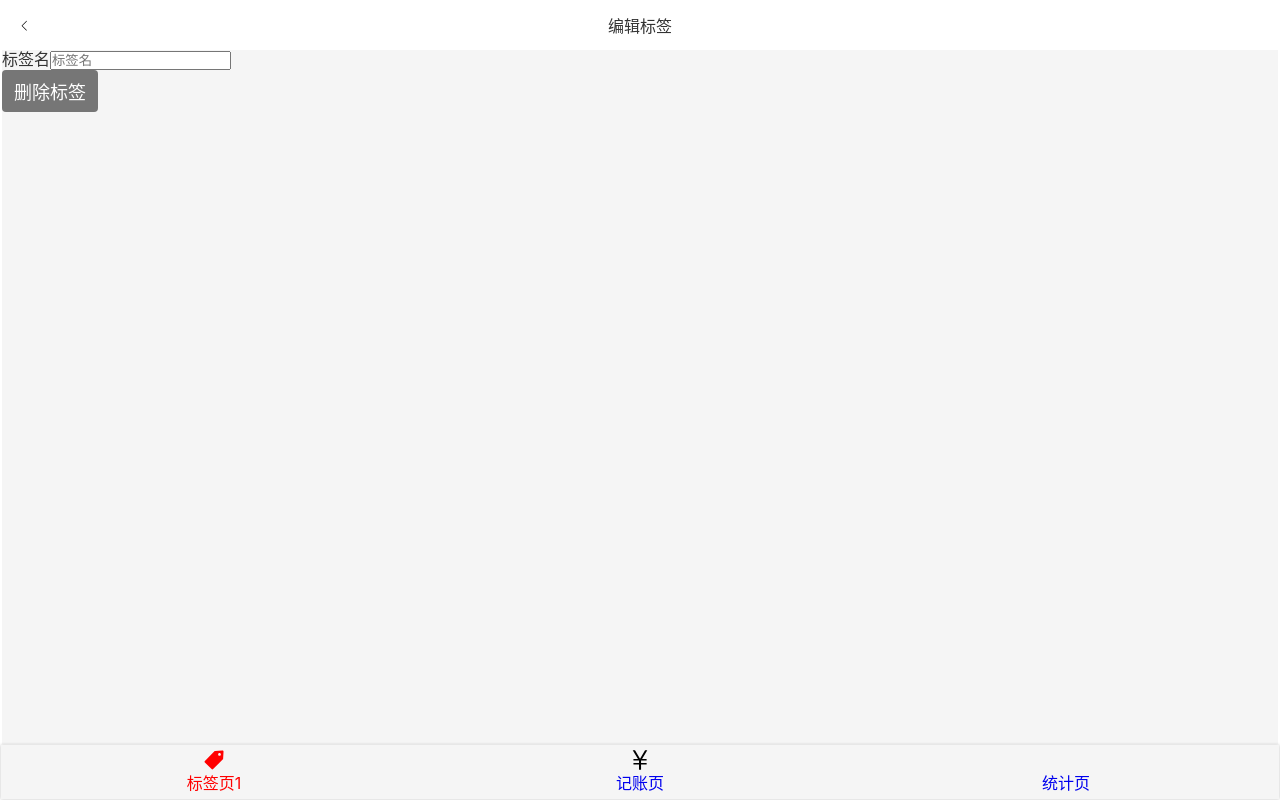
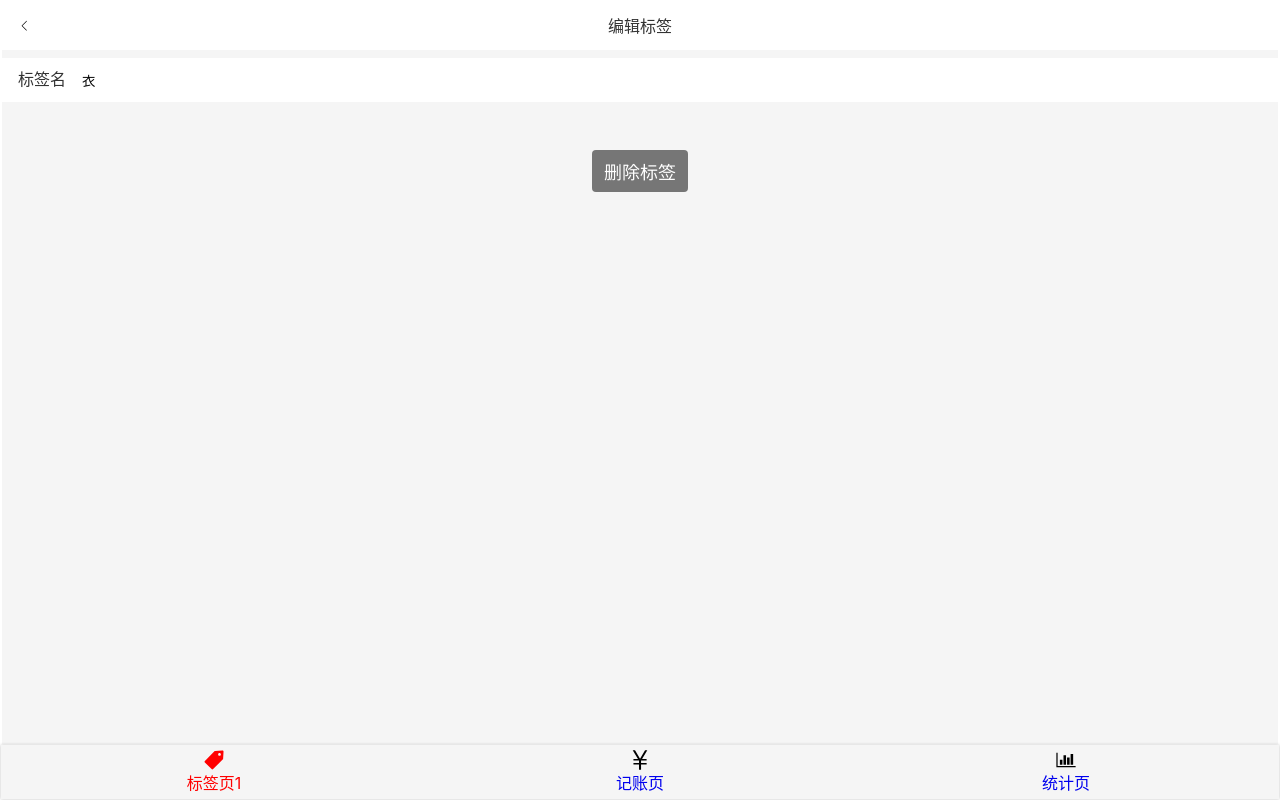
Before and after one commit to maqunchao/accoutMoney, a React app: page /#/tags/1 in a window 1280 px wide. Built offline with nearby package versions, Linux system fonts and the light colour scheme.

Commit message:
tag页面代码提交

```diff
--- /dev/null
+++ b/src/components/Button.tsx
@@ -0,0 +1,12 @@
+import styled from "styled-components";
+
+const Button = styled.button`
+  font-size: 18px;
+  border: none;
+  padding: 8px 12px;
+  background: #767676;
+  border-radius: 4px;
+  color: white;
+`;
+
+export { Button };
--- /dev/null
+++ b/src/components/Center.tsx
@@ -0,0 +1,14 @@
+import styled from "styled-components";
+
+const Center = styled.div`
+  display: flex;
+  flex-direction: column;
+  justify-content: center;
+  align-items: center;
+`;
+
+const Space = styled.div`
+  height: 16px;
+`;
+
+export { Center, Space };
--- /dev/null
+++ b/src/components/Input.tsx
@@ -0,0 +1,41 @@
+import React from "react";
+import styled from "styled-components";
+
+const Label = styled.label`
+  display: flex;
+  align-items: center;
+  > span {
+    margin-right: 16px;
+    white-space: nowrap;
+  }
+  > input {
+    display: block;
+    width: 100%;
+    height: 44px;
+    border: none;
+    background: none;
+  }
+`;
+
+type Props = {
+  label: string;
+} & React.InputHTMLAttributes<HTMLInputElement>;
+
+const Input: React.FC<Props> = (props) => {
+  const { label, ...rest } = props;
+  return (
+    <Label>
+      <span>{props.label}</span>
+      {/* 更改为受控组件后, 析构写法也不需要更改 */}
+      <input {...rest} />
+      {/* <input
+        type="text"
+        placeholder={props.placeholder}
+        defaultValue={props.defaultValue}
+        onBlur={props.onBlur}
+      /> */}
+    </Label>
+  );
+};
+
+export { Input };
--- a/src/components/Nav.tsx
+++ b/src/components/Nav.tsx
@@ -25,10 +25,10 @@ const NavWrapper = styled.nav`
           width: 22px;
           height: 22px;
         }
-        &.selected{
-          color:red;
-          .icon{
-            fill:red;
+        &.selected {
+          color: red;
+          .icon {
+            fill: red;
           }
         }
       }
@@ -43,8 +43,7 @@ const Nav = () => {
         <li>
           <NavLink
             to="/tags"
-            className={({ isActive }) => (isActive ? 'selected' : 'unselected')}
-
+            className={({ isActive }) => (isActive ? "selected" : "unselected")}
           >
             <Icon name="tag" />
             标签页1
@@ -53,7 +52,7 @@ const Nav = () => {
         <li>
           <NavLink
             to="/money"
-            className={({ isActive }) => (isActive ? 'selected' : 'unselected')}
+            className={({ isActive }) => (isActive ? "selected" : "unselected")}
           >
             <Icon name="money" />
             记账页
@@ -62,9 +61,9 @@ const Nav = () => {
         <li>
           <NavLink
             to="/statistics"
-            className={({ isActive }) => (isActive ? 'selected' : 'unselected')}
+            className={({ isActive }) => (isActive ? "selected" : "unselected")}
           >
-            <Icon name="charts" />
+            <Icon name="chart" />
             统计页
           </NavLink>
         </li>
--- a/src/index.scss
+++ b/src/index.scss
@@ -19,8 +19,9 @@ ul, ol{
 a{
     text-decoration: none;  //消除a标签下划线
 }
-button {
-    font-family: inherit;
+button input{
+    // font-family: inherit;
+    font:inherit;
 }
 body{
     font-family: $font-hei;
--- a/src/views/Money/NoteSection.tsx
+++ b/src/views/Money/NoteSection.tsx
@@ -1,11 +1,12 @@
-import React, { useRef, useState } from "react";
+import { Input } from "components/Input";
+import React, { ChangeEventHandler, useRef, useState } from "react";
 import styled from "styled-components";
 
 const Wrapper = styled.section`
   background: #f5f5f5;
-  padding: 10px 16px;
+  padding: 14px 16px;
   font-size: 14px;
-  > label {
+  /* > label {
     display: flex;
     align-items: center;
     > span {
@@ -19,7 +20,7 @@ const Wrapper = styled.section`
       border: none;
       background: none;
     }
-  }
+  } */
 `;
 
 type Props = {
@@ -45,11 +46,22 @@ const NoteSection: React.FC<Props> = (props) => {
     props.onChange(value);
   };
 
+  const onChange: ChangeEventHandler<HTMLInputElement> = (e) => {
+    props.onChange(e.target.value);
+  };
+
   const refInput = useRef<HTMLInputElement>(null);
 
   return (
     <Wrapper>
-      <label>
+      <Input
+        label="备注"
+        type="text"
+        value={note}
+        onChange={onChange}
+        placeholder="请填写备注"
+      />
+      {/* <label>
         <span>备注</span>
         <input
           type="text"
@@ -60,7 +72,7 @@ const NoteSection: React.FC<Props> = (props) => {
           }}
           ref={refInput}
         />
-      </label>
+      </label> */}
     </Wrapper>
   );
 };
--- a/src/views/Tags.tsx
+++ b/src/views/Tags.tsx
@@ -5,6 +5,8 @@ import styled from "styled-components";
 import Icon from "components/Icon";
 import { Link } from "react-router-dom";
 import "../helper.scss";
+import { Button } from "components/Button";
+import { Center, Space } from "components/Center";
 
 const TagList = styled.ol`
   font-size: 16px;
@@ -22,26 +24,6 @@ const TagList = styled.ol`
       align-items: center;
     }
   }
-`;
-
-const Button = styled.button`
-  font-size: 18px;
-  border: none;
-  padding: 8px 12px;
-  background: #767676;
-  border-radius: 4px;
-  color: white;
-`;
-
-const Center = styled.div`
-  display: flex;
-  flex-direction: column;
-  justify-content: center;
-  align-items: center;
-`;
-
-const Space = styled.div`
-  height: 16px;
 `;
 
 function Tags() {
--- a/src/views/tag.tsx
+++ b/src/views/tag.tsx
@@ -4,15 +4,9 @@ import { useParams } from "react-router-dom";
 import Layout from "components/Layout";
 import styled from "styled-components";
 import Icon from "components/Icon";
-
-const Button = styled.button`
-  font-size: 18px;
-  border: none;
-  padding: 8px 12px;
-  background: #767676;
-  border-radius: 4px;
-  color: white;
-`;
+import { Button } from "components/Button";
+import { Input } from "components/Input";
+import { Center, Space } from "components/Center";
 
 const TopBar = styled.header`
   display: flex;
@@ -21,6 +15,11 @@ const TopBar = styled.header`
   line-height: 20px;
   padding: 14px;
   background: white;
+`;
+const InputWrapper = styled.div`
+  background: white;
+  padding: 0 16px;
+  margin-top: 8px;
 `;
 
 type Params = {
@@ -44,15 +43,15 @@ const Tag: React.FC = () => {
         <span>编辑标签</span>
         <Icon />
       </TopBar>
-      <div>
-        <label>
-          <span>标签名</span>
-          <input type="text" placeholder="标签名" />
-        </label>
-      </div>
-      <div>
+      <InputWrapper>
+        <Input label="标签名" value={tag.name} />
+      </InputWrapper>
+      <Center>
+        <Space />
+        <Space />
+        <Space />
         <Button>删除标签</Button>
-      </div>
+      </Center>
     </Layout>
   );
 };
```
